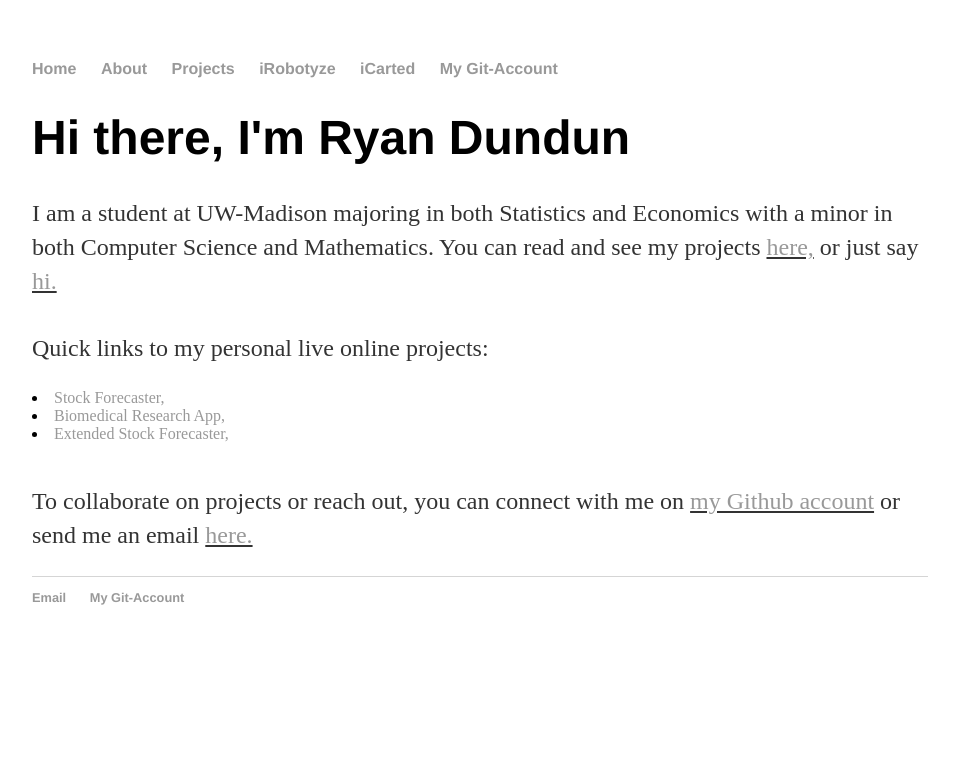
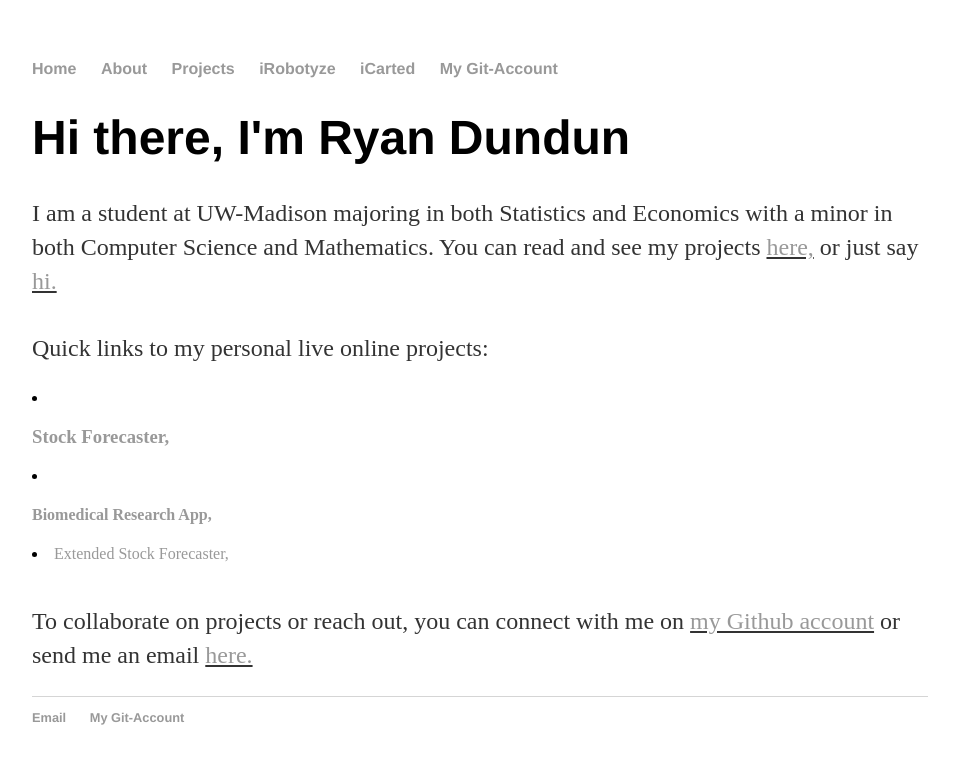
Before and after one commit to ryandundun/backup-Website, a Jekyll site: the page built from index.html, in a window 1280 px wide. Shown: the top 764 px of the page, without its empty margins (160-1119 px from the left). Built offline with Jekyll 4.4.1, drawn with Linux system fonts in a browser that asks for light colours.

Commit message:
Update index.html

```diff
--- a/index.html
+++ b/index.html
@@ -11,9 +11,11 @@ title: Ryan Onome Dundun | Programmer
 		<br>
 		Quick links to my personal live online projects:
 		<br>
-		<li><a href="https://dundun.shinyapps.io/stockForecast/">Stock Forecaster,</a></li>
-		<li><a href="https://dundun.shinyapps.io/shinyswallow/">Biomedical Research App,</a></li>
+		<p>
+			<li><h3><a href="https://dundun.shinyapps.io/stockForecast/">Stock Forecaster,</a></h3></li>
+			<li><h4><a href="https://dundun.shinyapps.io/shinyswallow/">Biomedical Research App,</a></h4></li>
 		<li><a href="https://www.epsiloncoding.com">Extended Stock Forecaster,</a></li>
+
 		<br>
 		<p>To collaborate on projects or reach out, you can connect with me on <u><a href="https://github.com/ryandundun">my Github account</a></u> or
 			send me an email <u><a href="mailto:dundun@wisc.edu">here.</a></u></p>
```
